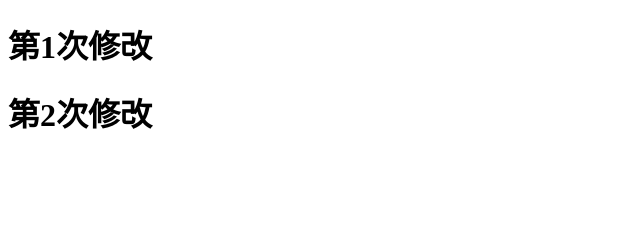
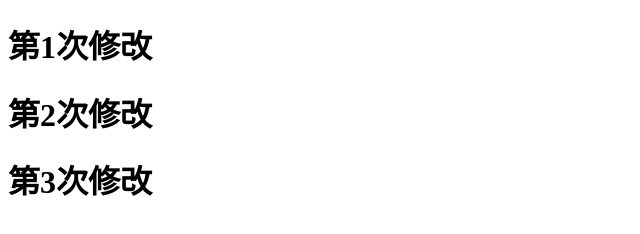
Before and after one commit to Mr-gaole/test-git, a plain HTML site: page index.html in a window 1280 px wide. Shown: the whole page, without its empty margins (0-640 px from the left). Drawn offline with Linux system fonts and the light colour scheme.

Commit message:
'第三次提交'

```diff
--- a/index.html
+++ b/index.html
@@ -9,5 +9,6 @@
 <body>
     <h1>第1次修改</h1>
     <h1>第2次修改</h1>
+    <h1>第3次修改</h1>
 </body>
 </html>
```
